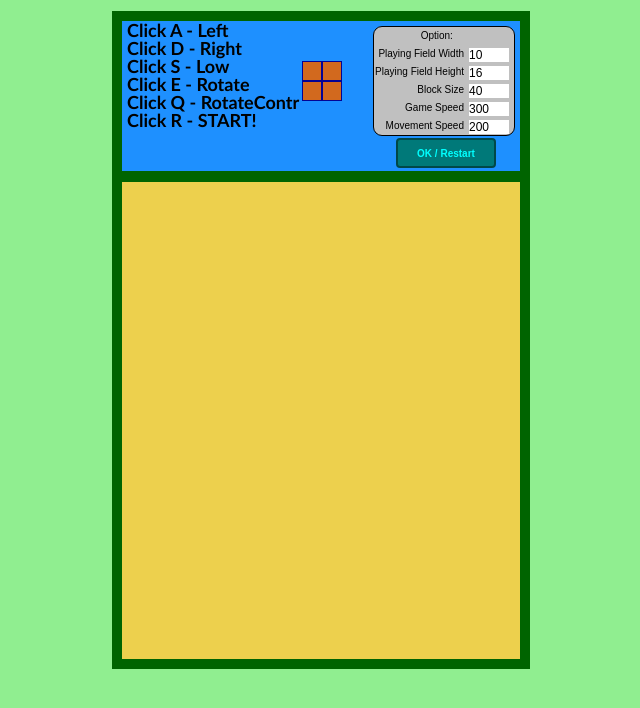
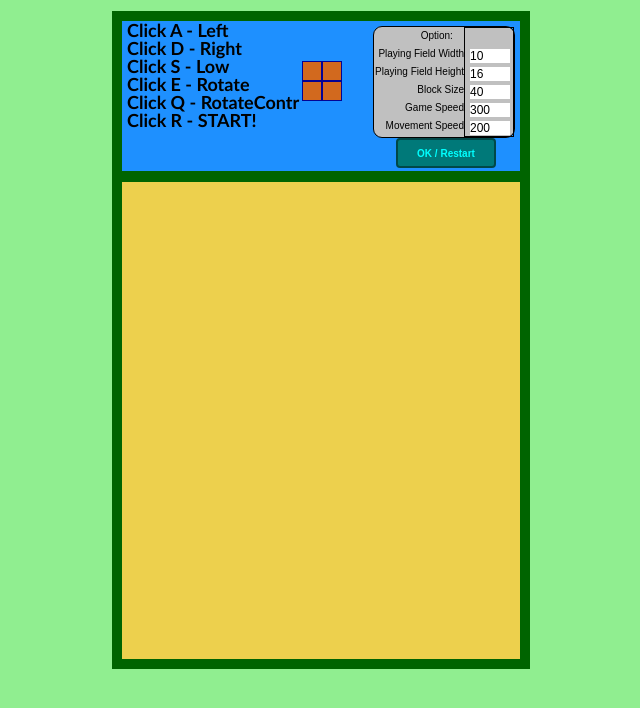
Before and after one commit to AndreyAndreyQ11/tetris, a plain HTML site: page index.html in a window 1280 px wide. Shown: the whole page, without its empty margins (319-959 px from the left). Drawn offline with Linux system fonts and the light colour scheme.

Commit message:
Update style.css

```diff
--- a/style.css
+++ b/style.css
@@ -119,7 +119,6 @@ body {
   transform-origin: 50% 50%;
 }
 
-
 .mini {
   position: absolute;
 
@@ -164,6 +163,8 @@ body {
   font-weight: 500;
   text-transform: capitalize;
   line-height: 18px;
+  border: 1px solid rgb(0, 0, 0);
+
 }
 
 
```
